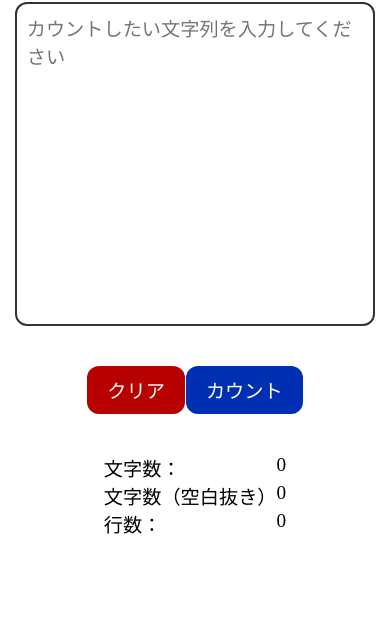
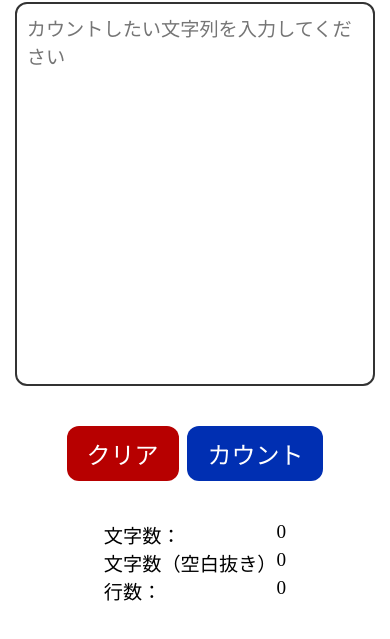
Before and after one commit to Manato1fg/word-count, a plain HTML site: page index.html in a window 390 px wide. Shown: the part 95-734 px from the top of the page. Drawn offline with Linux system fonts and the light colour scheme.

Commit message:
スマホでも見やすいように修正

```diff
--- a/css/style.css
+++ b/css/style.css
@@ -19,11 +19,6 @@ textarea {
   padding: 10px;
 }
 
-@media (max-width: 768px) {
-  textarea {
-    width: 90%;
-  }
-}
 #buttons {
   display: flex;
   justify-content: center;
@@ -71,3 +66,21 @@ textarea {
   display: flex;
   justify-content: space-between;
 }
+
+@media (max-width: 768px) {
+  textarea {
+    width: 90%;
+    height: 360px;
+    font-size: 1.2rem;
+  }
+  #buttons {
+    width: 90%;
+  }
+  #buttons button {
+    font-size: 1.5rem;
+  }
+  #result {
+    max-width: 90%;
+    font-size: 1.2rem;
+  }
+}
```
